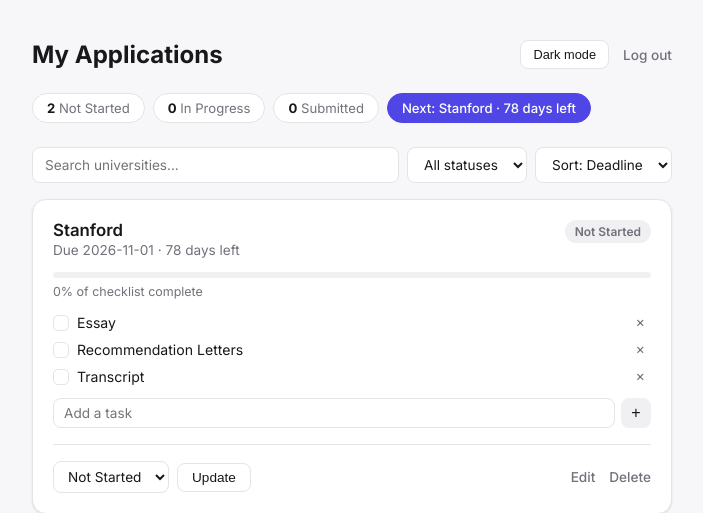
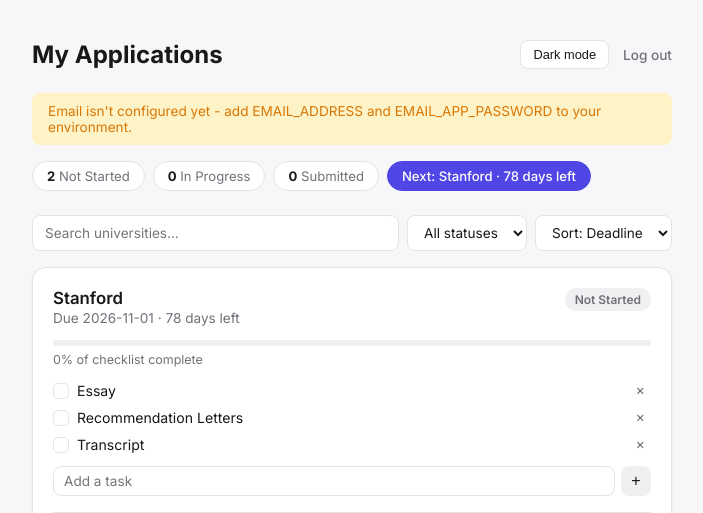
Before and after one commit to Bhakti864653/uni-app-tracker, a Flask app: page /?reminder_error=not_configured in a window 1280 px wide. Shown: the top 513 px of the page, without its empty margins (288-991 px from the left). Run offline with Flask 3, Linux system fonts and the light colour scheme; the visitor is signed in with stand-in values (Sample User, id 1); data comes from the database, SQL or seed files in the repository.

Commit message:
Add optional email deadline reminders
New "Email reminders" button (login-required, shown only when
EMAIL_ADDRESS/EMAIL_APP_PASSWORD are configured) sends a summary
of pending deadlines via Gmail SMTP. Manual trigger for now, not
scheduled. Includes a test for the unconfigured-email path.

```diff
--- a/app.py
+++ b/app.py
@@ -3,6 +3,8 @@
 from dotenv import load_dotenv
 import sqlite3
 import os
+import smtplib
+from email.mime.text import MIMEText
 from datetime import date
 
 load_dotenv()
@@ -11,6 +13,8 @@
 app.secret_key = os.environ["SECRET_KEY"]
 LOGIN_PASSWORD = os.environ["LOGIN_PASSWORD"]
 DB_PATH = os.environ.get("DATABASE_PATH", "universities.db")
+EMAIL_ADDRESS = os.environ.get("EMAIL_ADDRESS")
+EMAIL_APP_PASSWORD = os.environ.get("EMAIL_APP_PASSWORD")
 
 DEFAULT_CHECKLIST_TASKS = ["Essay", "Recommendation Letters", "Transcript"]
 STATUS_OPTIONS = ["Not Started", "In Progress", "Submitted"]
@@ -135,6 +139,9 @@
         status_options=STATUS_OPTIONS,
         status_counts=status_counts,
         next_deadline=next_deadline,
+        reminder_sent=request.args.get("reminder_sent"),
+        reminder_error=request.args.get("reminder_error"),
+        email_configured=bool(EMAIL_ADDRESS and EMAIL_APP_PASSWORD),
     )
 
 @app.route("/add", methods=["POST"])
@@ -190,6 +197,41 @@
     conn.close()
     return redirect("/")
 
+@app.route("/reminders/send")
+@login_required
+def send_reminders():
+    if not EMAIL_ADDRESS or not EMAIL_APP_PASSWORD:
+        return redirect("/?reminder_error=not_configured")
+
+    conn = get_db()
+    rows = conn.execute("SELECT * FROM universities ORDER BY deadline ASC").fetchall()
+    conn.close()
+
+    pending = [row for row in rows if row["status"] != "Submitted"]
+    if pending:
+        lines = [
+            f"- {row['name']}: due {row['deadline']} ({days_remaining_text(row['deadline'])}) - {row['status']}"
+            for row in pending
+        ]
+        body = "Your upcoming university application deadlines:\n\n" + "\n".join(lines)
+    else:
+        body = "Nothing pending - every application is marked Submitted!"
+
+    message = MIMEText(body)
+    message["Subject"] = "University Application Reminders"
+    message["From"] = EMAIL_ADDRESS
+    message["To"] = EMAIL_ADDRESS
+
+    try:
+        with smtplib.SMTP("smtp.gmail.com", 587) as server:
+            server.starttls()
+            server.login(EMAIL_ADDRESS, EMAIL_APP_PASSWORD)
+            server.send_message(message)
+    except smtplib.SMTPException:
+        return redirect("/?reminder_error=send_failed")
+
+    return redirect("/?reminder_sent=1")
+
 @app.route("/edit/<int:university_id>")
 @login_required
 def edit_form(university_id):
--- a/static/style.css
+++ b/static/style.css
@@ -361,6 +361,7 @@
 }
 
 .btn-secondary {
+    display: inline-block;
     padding: 6px 14px;
     border-radius: var(--radius-sm);
     border: 1px solid var(--border);
@@ -368,11 +369,29 @@
     color: var(--text);
     font-size: 0.85rem;
     font-weight: 500;
+    text-decoration: none;
     cursor: pointer;
 }
 
 .btn-secondary:hover {
     background: var(--neutral-bg);
+}
+
+.banner {
+    padding: 10px 16px;
+    border-radius: var(--radius-sm);
+    font-size: 0.85rem;
+    margin-bottom: 16px;
+}
+
+.banner-success {
+    background: var(--success-bg);
+    color: var(--success);
+}
+
+.banner-error {
+    background: var(--warning-bg);
+    color: var(--warning);
 }
 
 .card-actions {
--- a/templates/index.html
+++ b/templates/index.html
@@ -19,9 +19,22 @@
             <h1>My Applications</h1>
             <div class="top-bar-actions">
                 <button id="theme-toggle" type="button" class="btn-secondary"></button>
+                {% if email_configured %}
+                <a href="/reminders/send" class="btn-secondary">Email reminders</a>
+                {% endif %}
                 <a href="/logout" class="logout-link">Log out</a>
             </div>
         </header>
+
+        {% if reminder_sent %}
+        <p class="banner banner-success">Reminder email sent!</p>
+        {% endif %}
+        {% if reminder_error == "not_configured" %}
+        <p class="banner banner-error">Email isn't configured yet - add EMAIL_ADDRESS and EMAIL_APP_PASSWORD to your environment.</p>
+        {% endif %}
+        {% if reminder_error == "send_failed" %}
+        <p class="banner banner-error">Couldn't send the email - check your email credentials.</p>
+        {% endif %}
 
         <div class="stats-bar">
             {% for option in status_options %}
```
Also changed, not shown: tests/test_app.py (+8 -0 lines), README.md, 1 other file.
